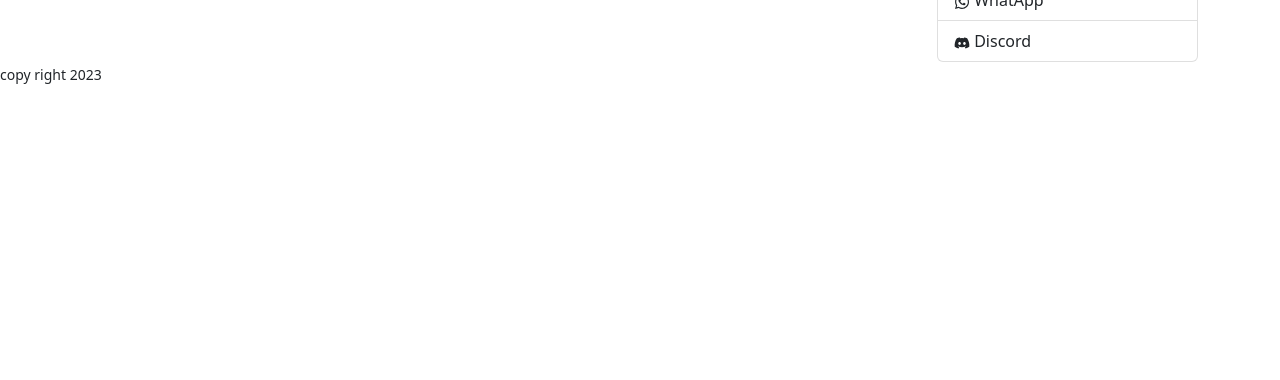
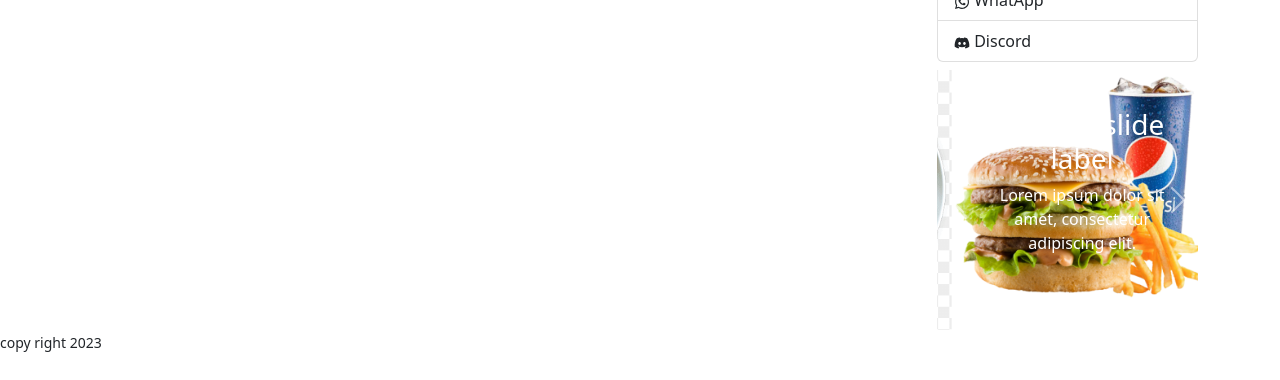
Before and after one commit to arjun1571/ad-news-portal, a React (Create React App) app: page / in a window 1280 px wide. Shown: the part 291-671 px from the top of the page. Built offline with nearby package versions, Linux system fonts and the light colour scheme; no server answers.

Commit message:
right side carosel added

```diff
--- /dev/null
+++ b/src/shearedPage/Right/AddSlider.js
@@ -0,0 +1,38 @@
+import React from 'react';
+import Carousel from 'react-bootstrap/Carousel';
+import food from '../../asset/image/food1.png'
+import foode from '../../asset/image/food2png.png'
+const AddSlider = () => {
+    return (
+        <div className='mt-2'>
+            <Carousel>
+                <Carousel.Item>
+                    <img
+                    className="d-block w-100"
+                    src={food}
+                    alt="First slide"
+                    />
+                    <Carousel.Caption>
+                    <h3>First slide label</h3>
+                    <p>Nulla vitae elit libero, a pharetra augue mollis interdum.</p>
+                    </Carousel.Caption>
+                </Carousel.Item>
+                <Carousel.Item>
+                    <img
+                    className="d-block w-100"
+                    src={foode}
+                    alt="Second slide"
+                    />
+
+                    <Carousel.Caption>
+                    <h3>Second slide label</h3>
+                    <p>Lorem ipsum dolor sit amet, consectetur adipiscing elit.</p>
+                    </Carousel.Caption>
+                </Carousel.Item>
+            </Carousel>
+
+        </div>
+    );
+};
+
+export default AddSlider;
--- a/src/shearedPage/Right/RightSideNav.js
+++ b/src/shearedPage/Right/RightSideNav.js
@@ -1,4 +1,5 @@
 import React from 'react';
+import AddSlider from './AddSlider';
 import List from './List';
 import LoginBtn from './LoginBtn';
 
@@ -7,6 +8,7 @@ const RightSideNav = () => {
         <div>
             <LoginBtn></LoginBtn>
             <List></List>
+            <AddSlider></AddSlider>
         </div>
     );
 };
```
Also changed, not shown: src/asset/image/food1.png (added), src/asset/image/food2png.png (added).
